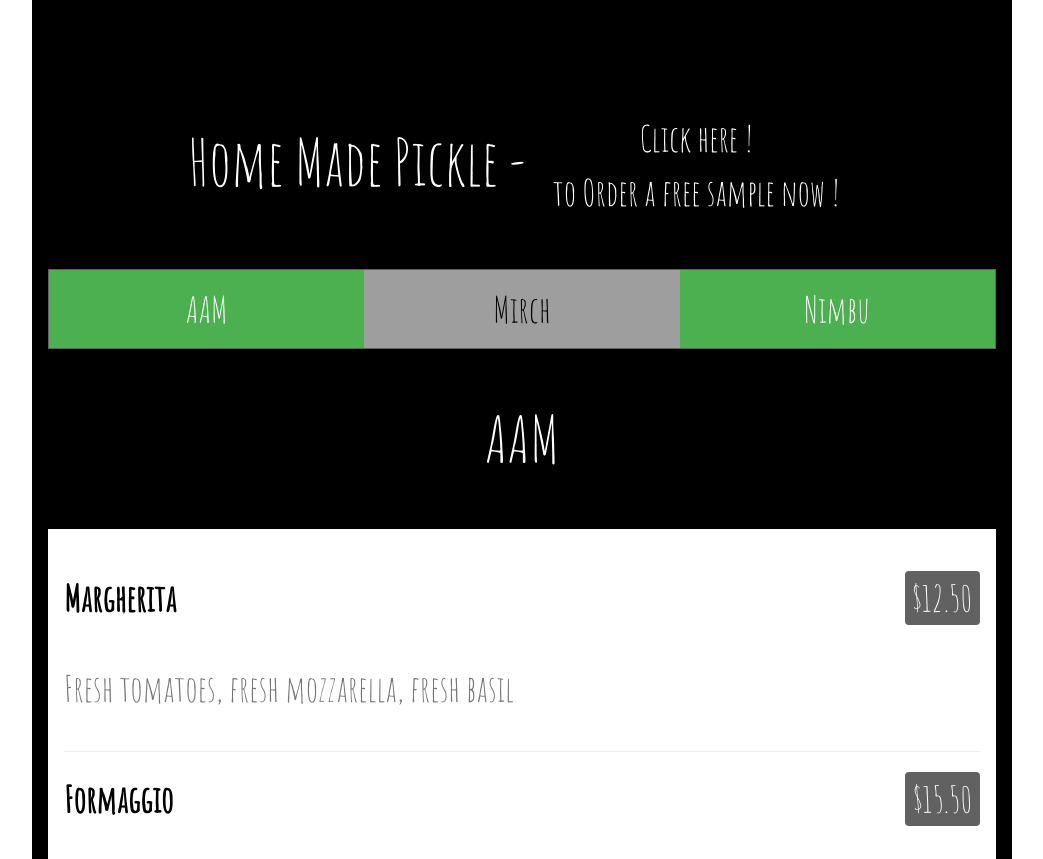
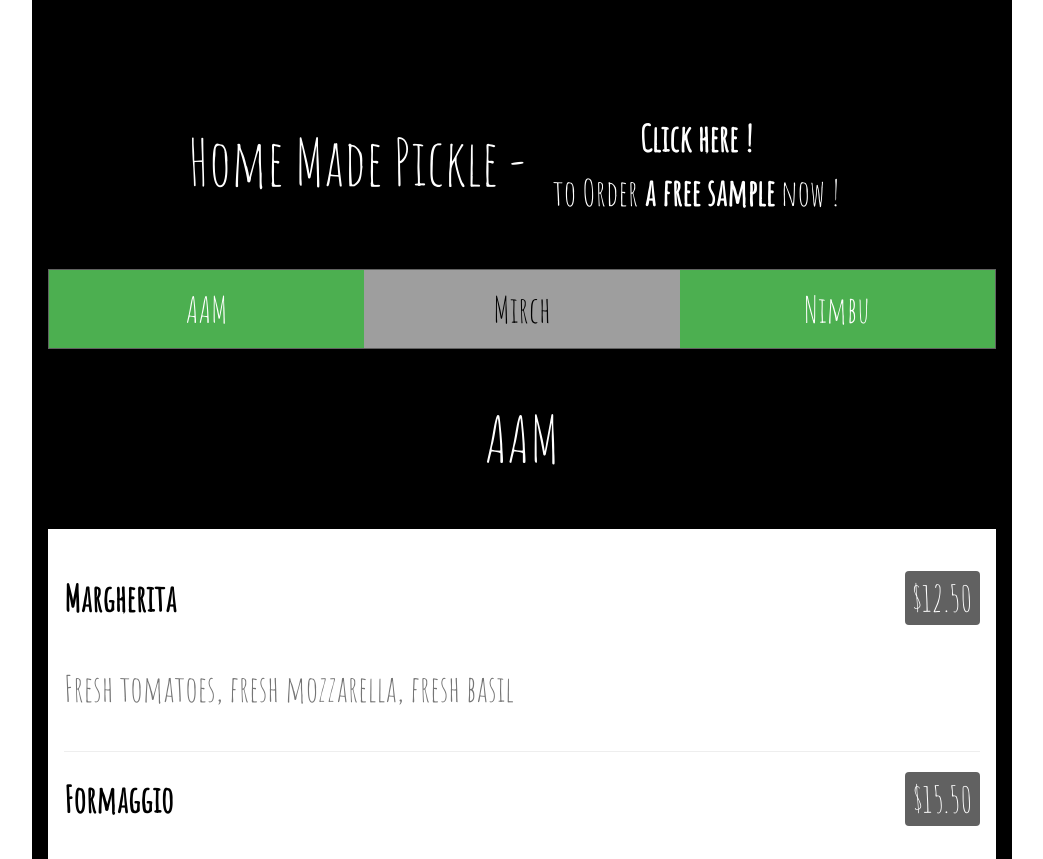
Before and after one commit to planet-digit-x/desi-achaar, a plain HTML site: page index.html in a window 1280 px wide. Shown: the part 803-1662 px from the top of the page, without its empty margins (118-1161 px from the left). Drawn offline with nearby package versions, Linux system fonts and the light colour scheme.

Commit message:
updated form

```diff
--- a/index.html
+++ b/index.html
@@ -37,7 +37,7 @@ class="w3-display-container w3-grayscale-min">
 
 <!-- Menu -->
 <div id="menu" class="w3-container w3-black w3-xxlarge w3-padding-64">
-<h1 class="w3-center w3-jumbo w3-padding-32">Home Made Pickle - <a href="https://forms.gle/d1LRUHDed223be1u5" class="w3-button w3-xxlarge w3-black"> Click here !<br> to Order a free sample now ! </a></h1>
+<h1 class="w3-center w3-jumbo w3-padding-32">Home Made Pickle - <a href="https://forms.gle/d1LRUHDed223be1u5" class="w3-button w3-xxlarge w3-black" target="_blank"> <b>Click here !</b><br> to Order <b>a free sample</b> now ! </a></h1>
 <div class="w3-row w3-center w3-border w3-border-dark-grey">
 <a href="#aam"><div class="w3-third w3-padding-large w3-green">AAM</div></a>
 <a href="#mirch"><div class="w3-third w3-padding-large w3-grey">Mirch</div></a>
```
